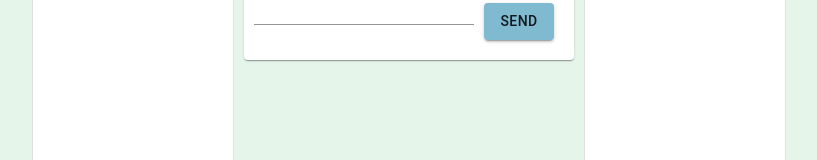
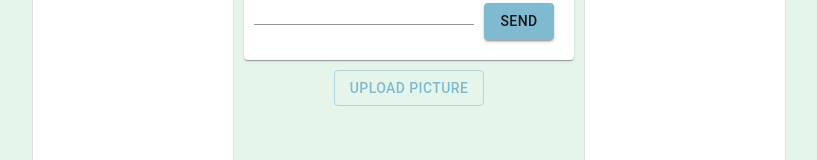
Before and after one commit to julicheruse/chat-app, a React (Create React App) app in the folder client/: page /#/chat in a window 1280 px wide. Shown: the part 338-498 px from the top of the page, without its empty margins (231-1048 px from the left). Built offline with nearby package versions, Linux system fonts and the light colour scheme.

Commit message:
chat toolbar

```diff
--- a/client/src/components/Chat.jsx
+++ b/client/src/components/Chat.jsx
@@ -4,6 +4,7 @@ import UsersList from "./UsersList";
 import GuestList from "./GuestList";
 import ChatMessages from "./ChatMessages";
 import ChatInput from "./ChatInput";
+import ChatToolbar from "./ChatToolbar";
 
 export default function Chat({ name }) {
   const [message, setMessage] = useState("");
@@ -35,6 +36,7 @@ export default function Chat({ name }) {
           setMessage={setMessage}
           setMessages={setMessages}
         />
+        <ChatToolbar />
       </div>
       <GuestList guests={guests} setGuests={setGuests} name={name} />
     </div>
--- /dev/null
+++ b/client/src/components/ChatToolbar.jsx
@@ -0,0 +1,47 @@
+import React from "react";
+
+import { Typography, Button } from "@material-ui/core";
+import ImageDialog from "./ImageDialog";
+
+export default function ChatToolbar() {
+  return (
+    <div>
+      <ImageDialog />
+    </div>
+  );
+}
+
+/* export default function ChatToolbar() {
+  const [foto, setFoto] = useState("");
+
+  const classes = useStyles();
+  const handleChange = (event) => {
+    console.log(event.target.files[0]);
+    let reader = new FileReader();
+    reader.readAsDataURL(event.target.files[0]);
+    reader.onload = () => {
+      setFoto(reader.result);
+    };
+  };
+  return (
+    <form className={classes.root}>
+      <input
+        accept="image/*"
+        className={classes.input}
+        id="contained-button-file"
+        type="file"
+        onChange={handleChange}
+      />
+      <label htmlFor="contained-button-file">
+        <Button variant="contained" color="primary" component="span">
+          Upload Photo
+        </Button>
+      </label>
+      <img
+        src={foto ? foto : null}
+        alt="as"
+        style={{ maxWidth: "250px", height: "250px" }}
+      />
+    </form>
+  );
+} */
```
